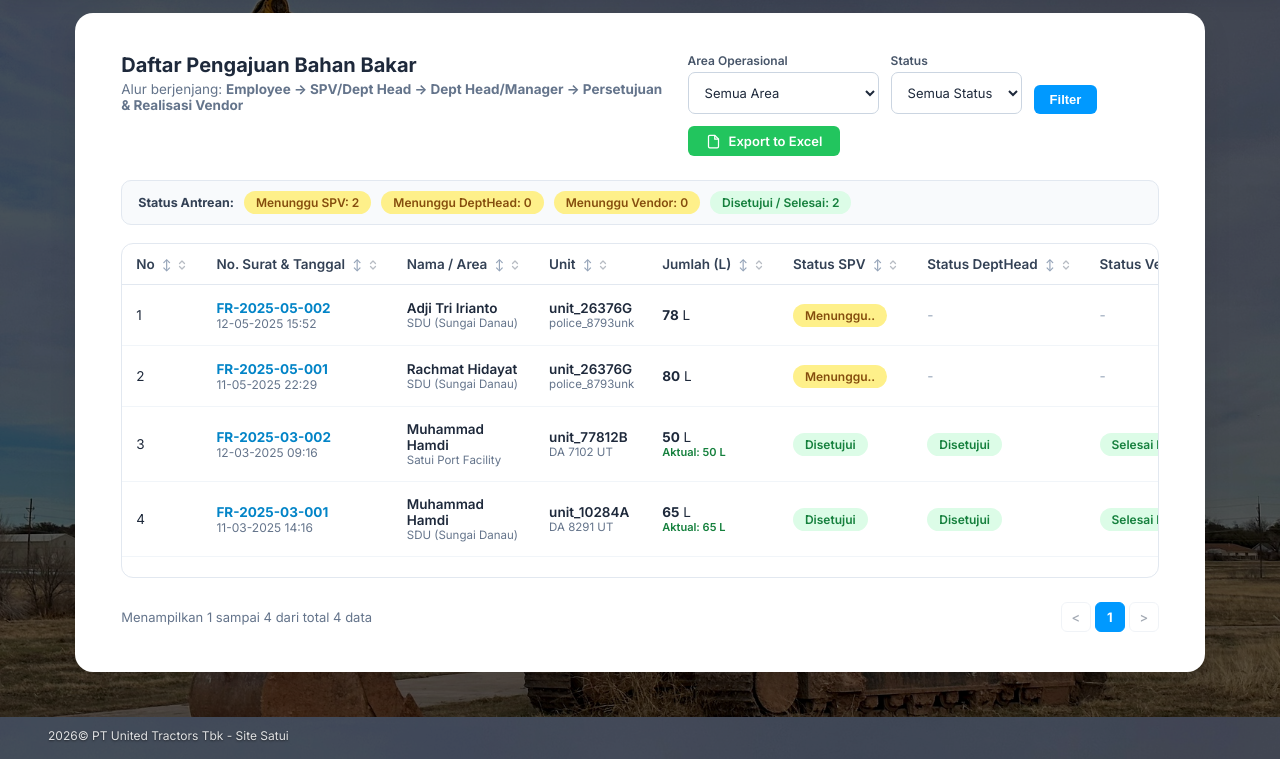
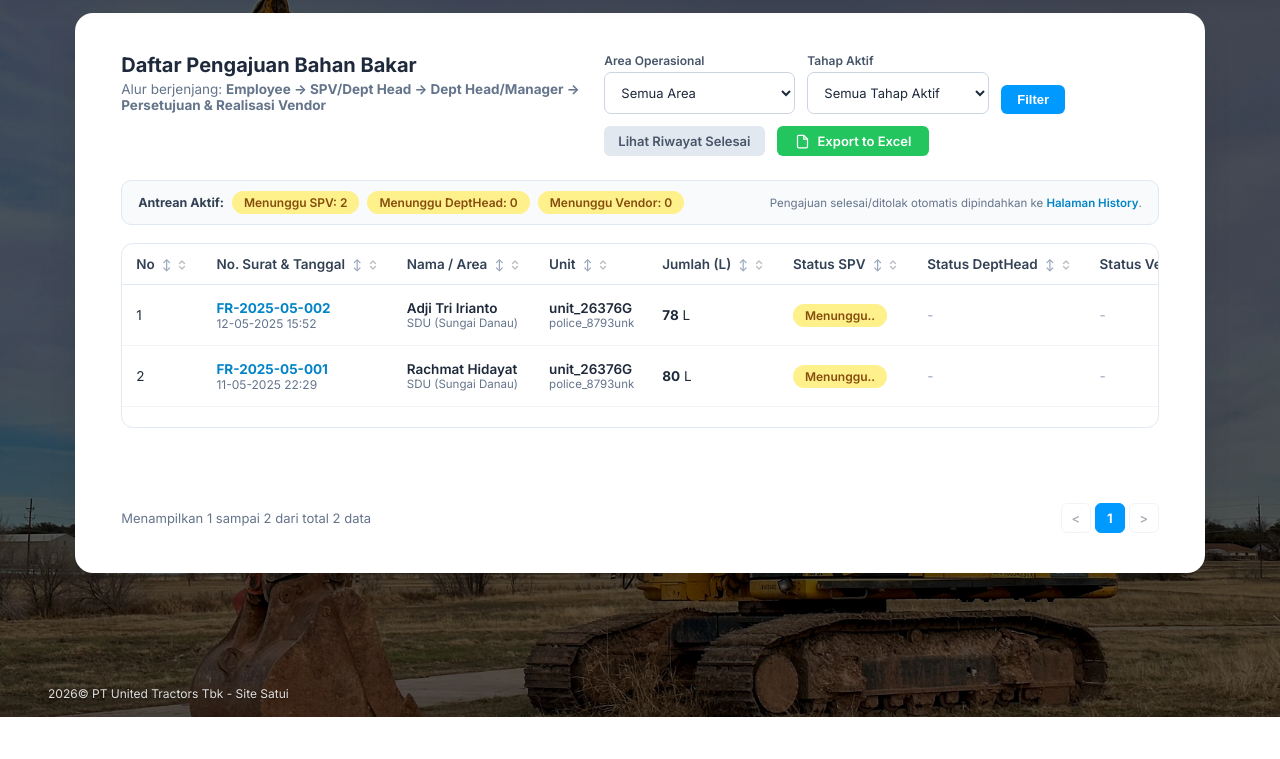
Before and after one commit to ValoneVoid/digifuel, a Laravel app: page /approval in a window 1280 px wide. Shown: the part 83-842 px from the top of the page. After the commit the page ends 800 px from the top, so only its background shows below. Run offline with Laravel 12, Linux system fonts and the light colour scheme; a user stored in the database is signed in; data comes from the database, SQL or seed files in the repository; data that the repository does not hold is empty; some libraries are stand-ins or nearby versions.

Commit message:
feat: add approval and history controllers along with fuel request policy and view

```diff
--- a/app/Http/Controllers/ApprovalController.php
+++ b/app/Http/Controllers/ApprovalController.php
@@ -27,16 +27,43 @@ class ApprovalController extends Controller
         $user = $this->getActiveUser();
         $query = FuelRequest::with(['latestTransaction']);
 
-        // Strict Vendor isolation: Vendor accounts can only access requests assigned to their Vendor company
-        if ($user->isVendor() && !$user->isAdmin()) {
+        // Sembunyikan pengajuan yang sudah selesai / final di halaman antrean pengajuan
+        // (Pengajuan selesai tetap dapat dilihat di halaman History)
+        $query->whereNotIn('current_stage', ['completed', 'rejected', 'cancelled']);
+
+        // Strict per-approver isolation: hanya tampilkan pengajuan yang ditujukan kepada user ini (Admin melihat semua)
+        if (!$user->isAdmin()) {
+            if ($user->isSpv()) {
                 $query->where(function ($q) use ($user) {
+                    $q->where('spv_id', $user->id)
+                      ->orWhere('user_id', $user->id);
+                });
+            } elseif ($user->isManager()) {
+                $query->where(function ($q) use ($user) {
+                    $q->where('depthead_id', $user->id)
+                      ->orWhere('manager_id', $user->id)
+                      ->orWhere('user_id', $user->id);
+                });
+            } elseif ($user->isVendor()) {
+                $query->where(function ($q) use ($user) {
+                    $q->where('vendor_user_id', $user->id);
                     if ($user->vendor_id) {
-                    $q->where('vendor_id', $user->vendor_id);
+                        $q->orWhere('vendor_id', $user->vendor_id);
                     }
                     if ($user->vendor) {
                         $q->orWhere('vendor_name', $user->vendor->name);
                     }
                 });
+            } elseif ($user->isFuelman()) {
+                $query->where(function ($q) use ($user) {
+                    $q->where('fuelman_id', $user->id);
+                    if ($user->vendor_id) {
+                        $q->orWhere('vendor_id', $user->vendor_id);
+                    }
+                });
+            } else {
+                $query->where('user_id', $user->id);
+            }
         }
 
         // Filter Area
--- a/resources/views/approval/index.blade.php
+++ b/resources/views/approval/index.blade.php
@@ -29,18 +29,23 @@
             @endif
 
             <div class="digi-filter-group">
-                <label class="digi-filter-label">Status</label>
-                <select name="status" class="digi-select" style="padding: 7px 12px; font-size: 13px; min-width: 130px;">
-                    <option value="">Semua Status</option>
-                    <option value="menunggu" {{ request('status') === 'menunggu' ? 'selected' : '' }}>Menunggu..</option>
-                    <option value="disetujui" {{ request('status') === 'disetujui' ? 'selected' : '' }}>Disetujui</option>
-                    <option value="ditolak" {{ request('status') === 'ditolak' ? 'selected' : '' }}>Ditolak</option>
+                <label class="digi-filter-label">Tahap Aktif</label>
+                <select name="stage" class="digi-select" style="padding: 7px 12px; font-size: 13px; min-width: 165px;">
+                    <option value="">Semua Tahap Aktif</option>
+                    <option value="pending_spv" {{ request('stage') === 'pending_spv' ? 'selected' : '' }}>Menunggu SPV</option>
+                    <option value="pending_manager" {{ request('stage') === 'pending_manager' ? 'selected' : '' }}>Menunggu Dept Head</option>
+                    <option value="pending_vendor" {{ request('stage') === 'pending_vendor' ? 'selected' : '' }}>Menunggu Vendor</option>
+                    <option value="pending_user_verification" {{ request('stage') === 'pending_user_verification' ? 'selected' : '' }}>Verifikasi Pemohon</option>
                 </select>
             </div>
 
             <button type="submit" class="btn-digi btn-digi-blue" style="padding: 7px 16px; font-size: 13px;">
                 Filter
             </button>
+
+            <a href="{{ route('history.index') }}" class="btn-digi btn-digi-gray" style="padding: 7px 14px; font-size: 13px;">
+                Lihat Riwayat Selesai
+            </a>
 
             <a href="{{ route('history.export', request()->query()) }}" class="btn-digi btn-digi-green" style="padding: 7px 18px; font-size: 13px;">
                 <svg width="15" height="15" viewBox="0 0 24 24" fill="none" stroke="currentColor" stroke-width="2">
@@ -54,8 +59,9 @@
 
     <!-- Compact Role-Aware Summary Strip -->
     @if(isset($stats))
-        <div style="display: flex; align-items: center; gap: 10px; flex-wrap: wrap; background: #f8fafc; border: 1px solid #e2e8f0; border-radius: 10px; padding: 10px 16px; margin-bottom: 18px; font-size: 12.5px;">
-            <span style="font-weight: 700; color: #334155;">Status Antrean:</span>
+        <div style="display: flex; align-items: center; justify-content: space-between; gap: 10px; flex-wrap: wrap; background: #f8fafc; border: 1px solid #e2e8f0; border-radius: 10px; padding: 10px 16px; margin-bottom: 18px; font-size: 12.5px;">
+            <div style="display: flex; align-items: center; gap: 8px; flex-wrap: wrap;">
+                <span style="font-weight: 700; color: #334155;">Antrean Aktif:</span>
                 <span class="digi-badge digi-badge-yellow">Menunggu SPV: {{ $stats['pending_spv'] }}</span>
                 <span class="digi-badge digi-badge-yellow">Menunggu DeptHead: {{ $stats['pending_depthead'] }}</span>
                 <span class="digi-badge digi-badge-yellow">Menunggu Vendor: {{ $stats['pending_vendor'] }}</span>
@@ -65,10 +71,10 @@
                 @if(($stats['ready_fueling'] ?? 0) > 0)
                     <span class="digi-badge digi-badge-blue">Siap Diisi BBM: {{ $stats['ready_fueling'] }}</span>
                 @endif
-            <span class="digi-badge digi-badge-green">Disetujui / Selesai: {{ $stats['approved_total'] }}</span>
-            @if($stats['rejected_total'] > 0)
-                <span class="digi-badge digi-badge-red">Ditolak: {{ $stats['rejected_total'] }}</span>
-            @endif
+            </div>
+            <span style="font-size: 11.5px; color: #64748b;">
+                Pengajuan selesai/ditolak otomatis dipindahkan ke <a href="{{ route('history.index') }}" style="color: #0284c7; font-weight: 600; text-decoration: none;">Halaman History</a>.
+            </span>
         </div>
     @endif
 
```
Also changed, not shown: app/Http/Controllers/HistoryController.php (+25 -4 lines), app/Policies/FuelRequestPolicy.php (+41 -6 lines). Lines whose indentation alone changed are shown as unchanged.
